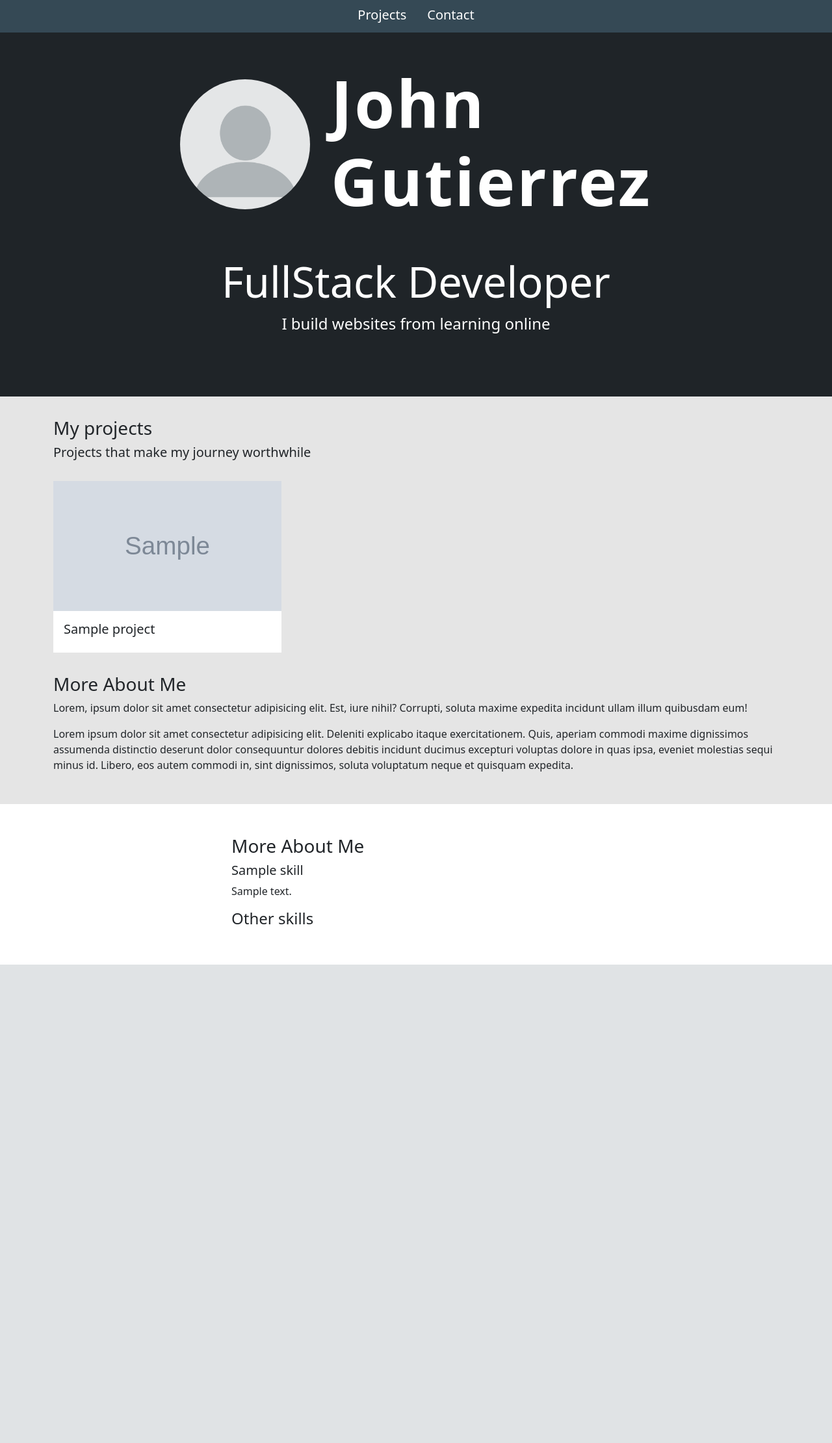
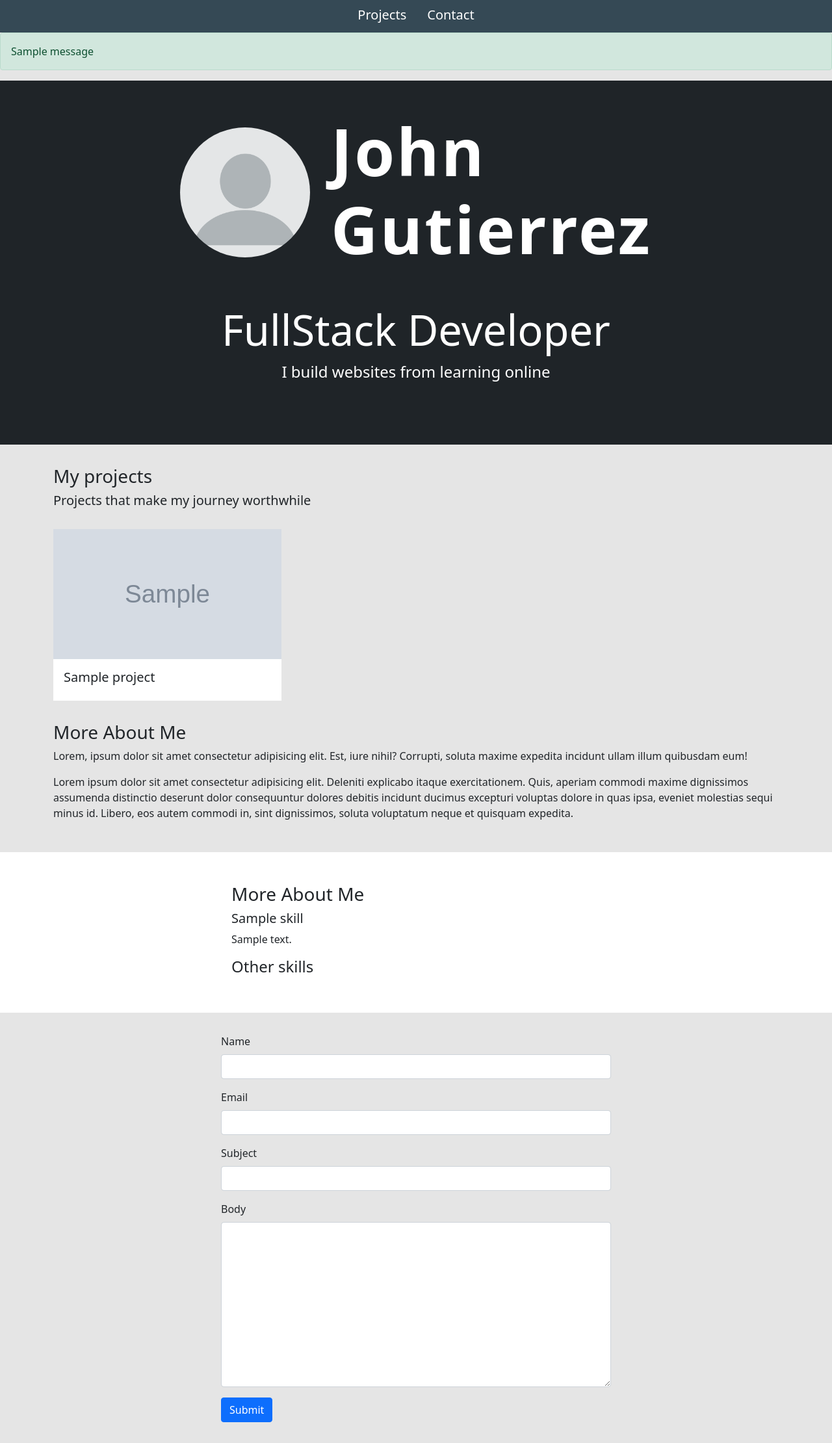
Before and after one commit to JohnG88/my_portfilio, a Django app: page / in a window 1280 px wide. Shown: the whole page at 65% size. Before the commit the page ends 1484 px from the top, so only its background shows below. Run offline with Django 4.2, Linux system fonts and the light colour scheme; tables that the repository leaves empty hold one stand-in row (values such as "Sample post"); grey boxes marked "Sample" are stand-in pictures; one stand-in notice (Sample message) is shown; some libraries are stand-ins or nearby versions.

Commit message:
Added a contact form for people to add messages to user

```diff
--- a/portfoliowebsite/base/forms.py
+++ b/portfoliowebsite/base/forms.py
@@ -1,5 +1,5 @@
 from django.forms import ModelForm
-from .models import Project
+from .models import Project, Message
 
 class ProjectForm(ModelForm):
     class Meta:
@@ -12,3 +12,16 @@ class ProjectForm(ModelForm):
         self.fields['body'].widget.attrs.update({'class': 'form-control'})
         # self.fields['username'].widget.attrs.update({'class': 'form-control'})
         # self.fields['username'].widget.attrs.update({'class': 'form-control'})
+
+class MessageForm(ModelForm):
+    class Meta:
+        model = Message
+        fields = '__all__'
+        exclude = ['is_read']
+
+    def __init__(self, *args, **kwargs):
+        super(MessageForm, self).__init__(*args, **kwargs)
+        self.fields['name'].widget.attrs.update({'class': 'form-control'})
+        self.fields['email'].widget.attrs.update({'class': 'form-control'})
+        self.fields['subject'].widget.attrs.update({'class': 'form-control'})
+        self.fields['body'].widget.attrs.update({'class': 'form-control'})
--- a/portfoliowebsite/base/templates/base/home.html
+++ b/portfoliowebsite/base/templates/base/home.html
@@ -69,4 +69,20 @@
 
 
     </section>
+
+    <section class="section-2">
+        <div class="container">
+            <form class="contact-form" method="POST">
+                {% csrf_token %}
+                {% for field in form %}
+                <div class="mb-3">
+                    <label for="" class="form-label">{{field.label}}</label>
+                    {{field}}
+                </div>
+            {% endfor %}
+                <input class="btn btn-primary" type="submit" value="Submit">
+            </form>
+        </div>
+    </section>
+
 {% endblock content %}
--- a/portfoliowebsite/base/templates/base/inbox.html
+++ b/portfoliowebsite/base/templates/base/inbox.html
@@ -4,7 +4,7 @@
 {% block content %}
     <div class="container">
         <h3>My Messages</h3>
-
+        <h5>Unread Messages {{unreadCount}}</h5>
         <table class="table">
             <thead>
                 <tr>
--- a/portfoliowebsite/base/templates/base/main.html
+++ b/portfoliowebsite/base/templates/base/main.html
@@ -16,6 +16,13 @@
 <body>
 
     {% include 'base/navbar.html' %}
+    {% if messages %}
+        {% for message in messages %}
+            <div class="alert alert-success" role="alert">
+                {{message}}
+            </div>
+        {% endfor %}
+    {% endif %}
 
     {% block content %}
 
--- a/portfoliowebsite/base/views.py
+++ b/portfoliowebsite/base/views.py
@@ -1,6 +1,8 @@
 from django.shortcuts import render, redirect
 from .models import Project, Skill, Message
-from .forms import ProjectForm
+from .forms import ProjectForm, MessageForm
+
+from django.contrib import messages
 
 # Create your views here.
 
@@ -9,7 +11,17 @@ def homePage(request):
     detailed_skills = Skill.objects.exclude(body='')
     skills = Skill.objects.filter(body='')
 
-    context = {'project': project, 'skills': skills, 'detailed_skills': detailed_skills}
+    form = MessageForm()
+
+    if request.method == 'POST':
+        form = MessageForm(request.POST)
+        if form.is_valid():
+            form.save()
+            form = MessageForm()
+            messages.success(request, 'Your message was successfully sent.')
+
+
+    context = {'project': project, 'skills': skills, 'detailed_skills': detailed_skills, 'form': form}
     return render(request, 'base/home.html', context)
 
 def projectPage(request, pk):
@@ -48,7 +60,10 @@ def inboxPage(request):
     # messages that haven't been read top priority
     inbox = Message.objects.all().order_by('is_read')
 
-    context = {'inbox': inbox}
+    # unread
+    unreadCount = Message.objects.filter(is_read=False).count()
+
+    context = {'inbox': inbox, 'unreadCount': unreadCount}
     return render(request, 'base/inbox.html', context)
 
 def messagePage(request, pk):
--- a/portfoliowebsite/static/styles/main.css
+++ b/portfoliowebsite/static/styles/main.css
@@ -128,6 +128,12 @@ body {
     max-width: 800px;
 }
 
+.contact-form {
+    display: block;
+    max-width: 600px;
+    margin: 0 auto;
+}
+
 @media (max-width:900px) {
     .hero-content-intro {
         flex-direction: column;
```
